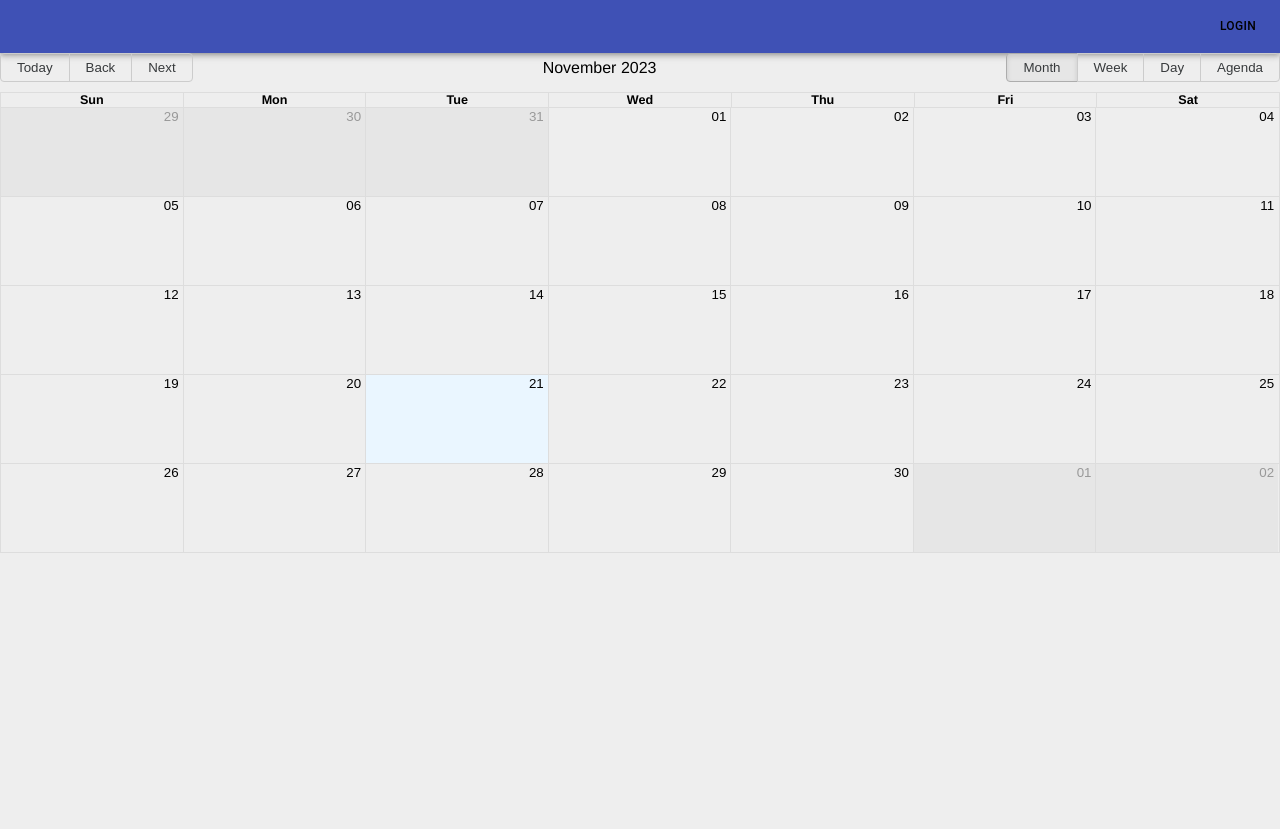
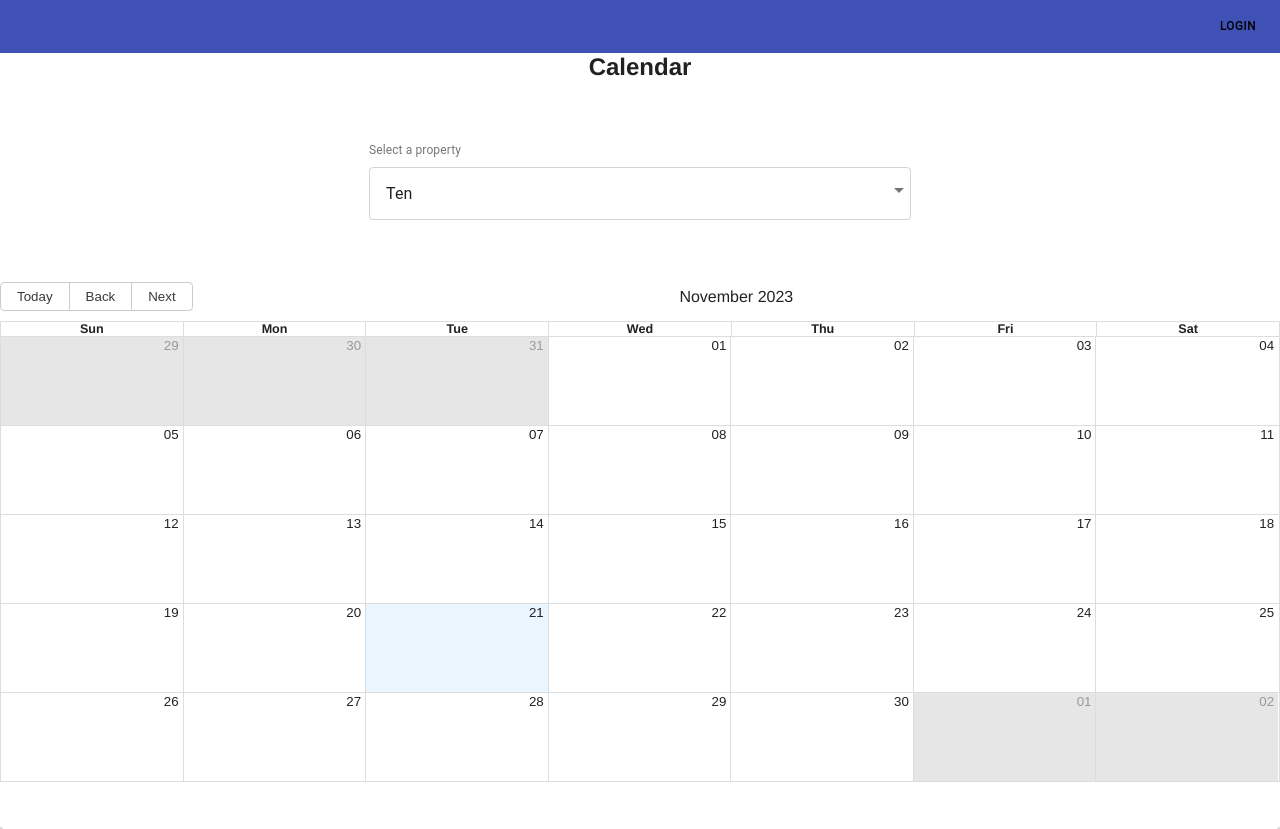
Before and after one commit to Abdulrahimch/modernlock-fr, a React (Create React App) app: page /calender in a window 1280 px wide. Before the commit the page ends 800 px from the top, so only its background shows below. Built offline with nearby package versions, Linux system fonts and the light colour scheme.

Commit message:
restyling calendar page

```diff
--- a/src/components/CustomCalendar/CustomCalendar.tsx
+++ b/src/components/CustomCalendar/CustomCalendar.tsx
@@ -30,6 +30,7 @@ const CustomCalendar = (events: Props) => (
       startAccessor="start"
       endAccessor="end"
       style={{ height: 500 }}
+      views={["month"]}
     />
   </Box>
 )
--- a/src/pages/Calendar/Calendar.tsx
+++ b/src/pages/Calendar/Calendar.tsx
@@ -1,7 +1,115 @@
+import { List, ListItem, ListItemAvatar, Avatar, ListItemText, Typography, Divider, makeStyles, Grid, Paper, Card, CardContent, CardActions, Button, FormControl, InputLabel, MenuItem, Select } from "@material-ui/core";
+import React from "react";
 import CustomCalendar from "../../components/CustomCalendar/CustomCalendar";
+import useStyles from "./useStyles";
+import InputBase from '@material-ui/core/InputBase';
+import {  withStyles } from '@material-ui/core/styles';
 
-const Calendar = () => (
-      <CustomCalendar events={[]} />
-  )
+  const properties = [
+    {
+        name: "apartm 01",
+        photo: ""
+    },
+    {
+        name: "apartm 2+1",
+        photo: ""
+    },
+    {
+        name: "5",
+        photo: ""
+    },
+    {
+        name: "6",
+        photo: ""
+    }
+]
+
+const Calendar = () => {
+    const classes = useStyles();
+    const handleChange = () => {
+        console.log("handlechange")
+    }
+
+    return (
+        <>
+        <Paper style={{ height: "100vh" }}>
+            <Grid container direction="column" alignContent="center" justifyContent="center" spacing={6}>
+                <Grid item className={classes.title}>
+                    calendar
+                </Grid>
+                <Grid item container justifyContent="space-around">
+                    <FormControl style={{ margin: "1em" }}>
+                        <InputLabel>Select a property</InputLabel>
+                        <Select
+                                id="type"
+                                name="type"
+                                autoWidth
+                                disableUnderline
+                                MenuProps={{
+                                    anchorOrigin: {
+                                        vertical: "bottom",
+                                        horizontal: "left"
+                                    },
+                                    transformOrigin: {
+                                        vertical: "top",
+                                        horizontal: "left"
+                                    },
+                                    getContentAnchorEl: null
+                                }}
+                                value={10}
+                                onChange={handleChange}
+                                classes={{ select: classes.select }}
+                            >
+                            <MenuItem value={10}>Ten</MenuItem>
+                            <MenuItem value={20}>Twenty</MenuItem>
+                            <MenuItem value={30}>Thirty</MenuItem>
+                        </Select>
+                    </FormControl>
+                </Grid>
+                <Grid item style={{ width: "100%" }}>
+                    <CustomCalendar events={[]} />
+                </Grid>
+            </Grid>
+        </Paper>
+
+        </>
+
+        // <>
+        //     <Paper style={{ height: "100vh" }}>
+        //         <Grid container justifyContent="center" alignItems="center">
+        //             <Typography className={classes.title}>Calendar</Typography>
+        //             <Grid item xs={12} sm={12} md={12} lg={12}>
+        //                 <List className={classes.list}>
+        //                     {properties.map((property, idx) => (
+        //                         <>
+        //                             <ListItem alignItems="flex-start" >
+        //                                 {/* <ListItemAvatar>
+        //                                     <Avatar alt="Remy Sharp" src="/static/images/avatar/1.jpg" />
+        //                                 </ListItemAvatar>
+        //                                 <Typography>
+        //                                     {property.name}
+        //                                 </Typography> */}
+        //                                 <Card style={{ borderRadius: "25px", width: "75%" }}>
+        //                                     <CardContent>
+        //                                         <Avatar alt="Remy Sharp" src="/static/images/avatar/1.jpg" />
+        //                                         <Typography gutterBottom style={{ fontWeight: 800, fontSize: 16, color: "red", marginBottom: "2em" }}>
+        //                                             {property.name}
+        //                                         </Typography>
+        //                                     </CardContent>
+        //                                     <CardActions>
+        //                                         <Button size="small">View calendar</Button>
+        //                                     </CardActions>
+        //                                 </Card>
+        //                             </ListItem>
+        //                         </>
+        //                     ))}
+        //                 </List>
+        //             </Grid>
+        //         </Grid>
+        //     </Paper>
+        // </>
+    )
+
+}
 
   export default Calendar;
--- a/src/pages/Calendar/useStyles.ts
+++ b/src/pages/Calendar/useStyles.ts
@@ -2,24 +2,38 @@ import { makeStyles } from '@material-ui/core/styles';
 
 const useStyles = makeStyles((theme) => ({
     root: {
-        padding: theme.spacing(5),
-        height: "100vh",
-        // backgroundColor: "red"
-
+        width: '100%',
+        backgroundColor: theme.palette.background.paper,
+    },
+    inline: {
+        display: 'inline',
     },
     title: {
-        textTransform: 'uppercase',
+        textTransform: 'capitalize',
         fontWeight: 800,
         fontSize: 24,
         color: 'primary',
-        marginBottom: '2em',
         textAlign: 'center',
         paddingTop: theme.spacing(3),
     },
-    pageTitle: {
-        fontWeight: 800,
-        fontSize: 24,
-        textTransform: 'capitalize',
+    select: {
+        borderRadius: 4,
+        position: 'relative',
+        backgroundColor: theme.palette.common.white,
+        border: '1px solid #ced4da',
+        fontSize: 16,
+        padding: theme.spacing(2),
+        marginTop: '0.5em',
+        width: '100%',
+        minWidth: 500,
+        transition: theme.transitions.create(['border-color', 'box-shadow']),
+      },
+    listItem: {
+        marginBottom: "1em",
+        padding: "2em"
+    },
+    list: {
+        // padding: theme.spacing(8),
     }
 }));
 
```
